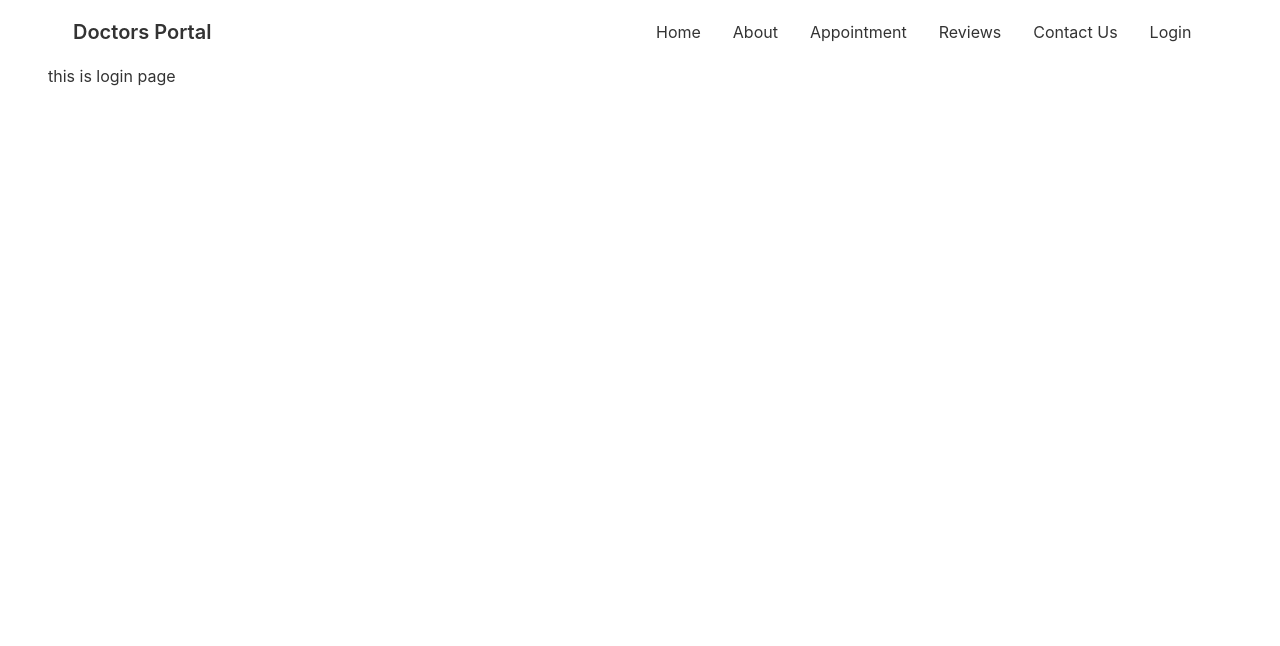
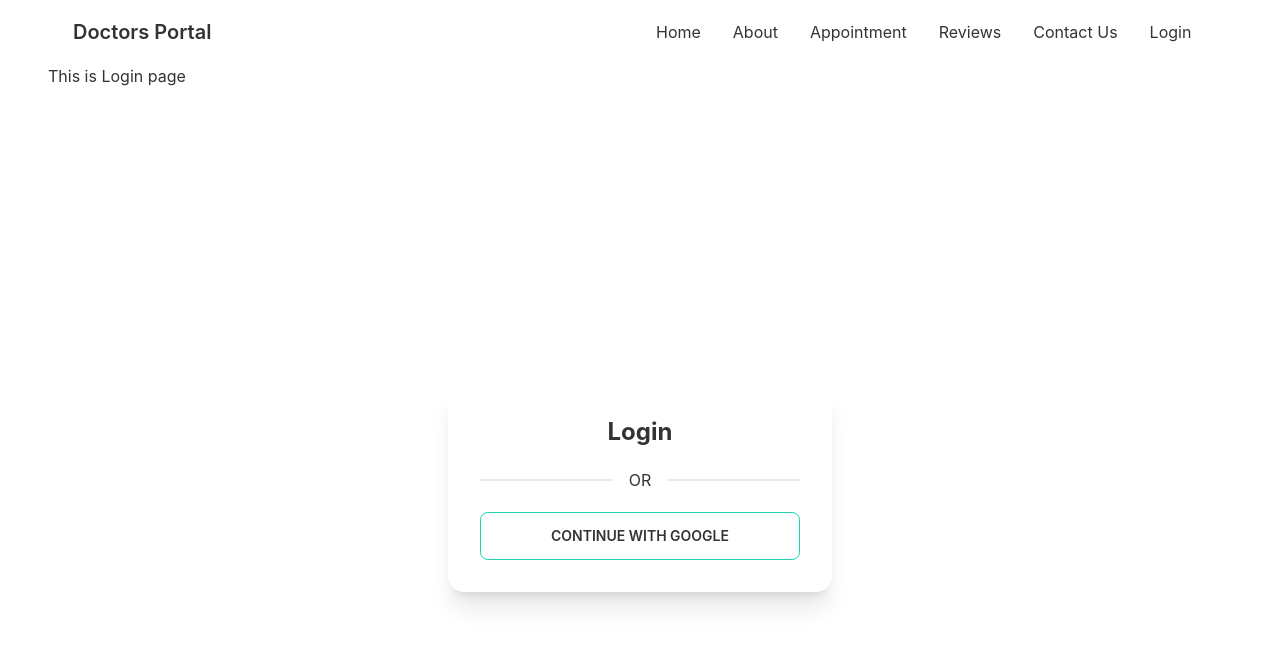
Before and after one commit to ArifulIslamShuvo/doctors-portal-client, a React (Create React App) app: page /login in a window 1280 px wide. Shown: the top 646 px of the page. Built offline with nearby package versions, Linux system fonts and the light colour scheme; no server answers.

Commit message:
sign in with google

```diff
--- a/src/Pages/Login/Login.js
+++ b/src/Pages/Login/Login.js
@@ -1,9 +1,28 @@
 import React from 'react';
+import { useSignInWithGoogle } from 'react-firebase-hooks/auth';
+import auth from '../../firebase.init';
 
 const Login = () => {
+    const [signInWithGoogle, user, loading, error] = useSignInWithGoogle(auth);
+    if(user){
+        console.log(user);
+    }
     return (
         <div>
-            <h2>this is login page</h2>
+            <h1>This is Login page</h1>
+        <div className='flex h-screen justify-center items-center'>
+            <div className="card w-96 bg-base-100 shadow-xl">
+                <div className="card-body">
+                    <h2 className="text-center text-2xl font-bold">Login</h2>
+
+                    <div className="divider">OR</div>
+                    <button
+                        onClick={() => signInWithGoogle()}
+                        className="btn btn-outline border-secondary hover:bg-secondary hover:border-0"
+                    >Continue with Google</button>
+                </div>
+            </div>
+        </div>
         </div>
     );
 };
```
